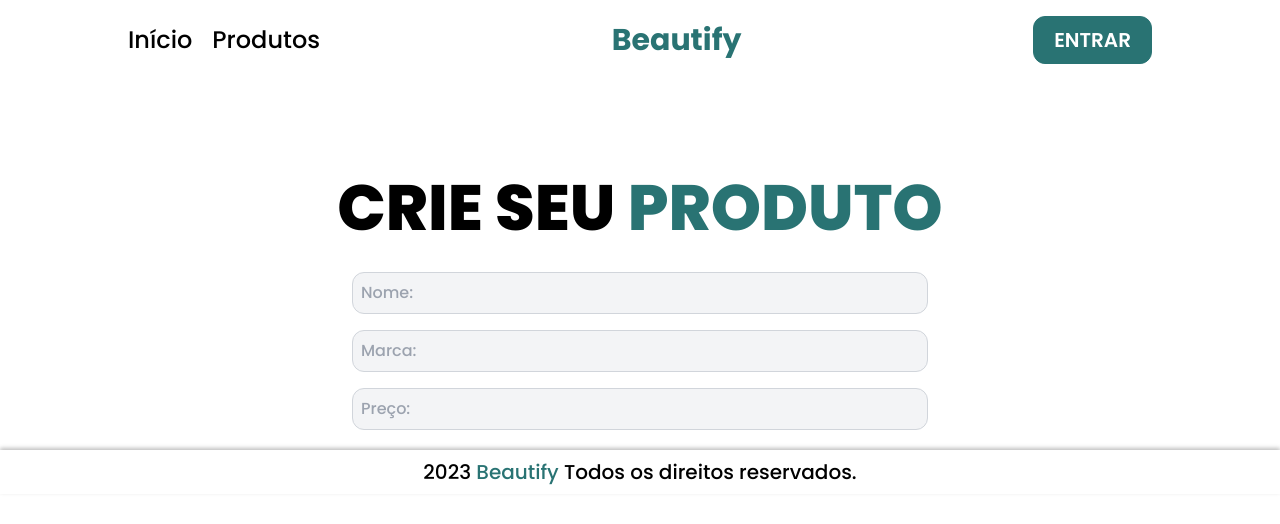
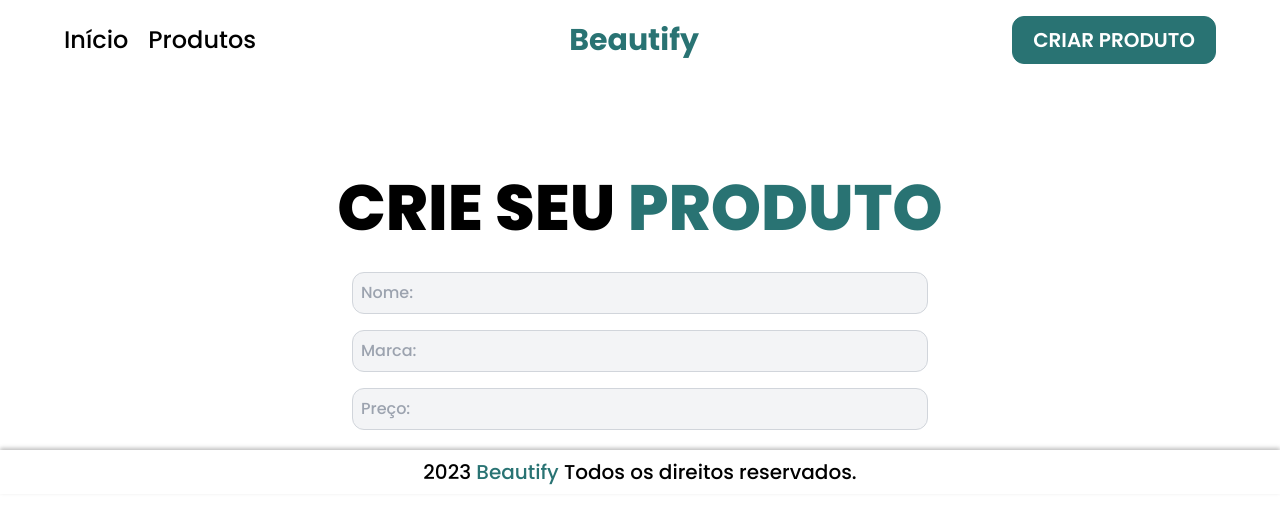
Before and after one commit to joaonative/beautify, a Next.js app: page /criar in a window 1280 px wide. Shown: the top 524 px of the page. Built offline with nearby package versions, Linux system fonts and the light colour scheme.

Commit message:
feat: navbar now render links

```diff
--- a/src/components/Navigation.jsx
+++ b/src/components/Navigation.jsx
@@ -1,17 +1,22 @@
+import Link from "next/link";
 import React from "react";
 
 const Navigation = () => {
   return (
-    <header className="px-32 py-4">
+    <header className="px-16 py-4">
       <nav className="flex items-center justify-between">
         <div className="flex gap-5 text-2xl font-medium">
-          <h2>Início</h2>
-          <h2>Produtos</h2>
+          <Link href={"/"}>
+            <h2 className="menu">Início</h2>
+          </Link>
+          <Link href={"/produtos"}>
+            <h2 className="menu">Produtos</h2>
+          </Link>
         </div>
         <h1 className="text-3xl text-primary font-bold">Beautify</h1>
-        <div>
-          <button className="primary">ENTRAR</button>
-        </div>
+        <Link href={"/criar"}>
+          <button className="primary">CRIAR PRODUTO</button>
+        </Link>
       </nav>
     </header>
   );
```
